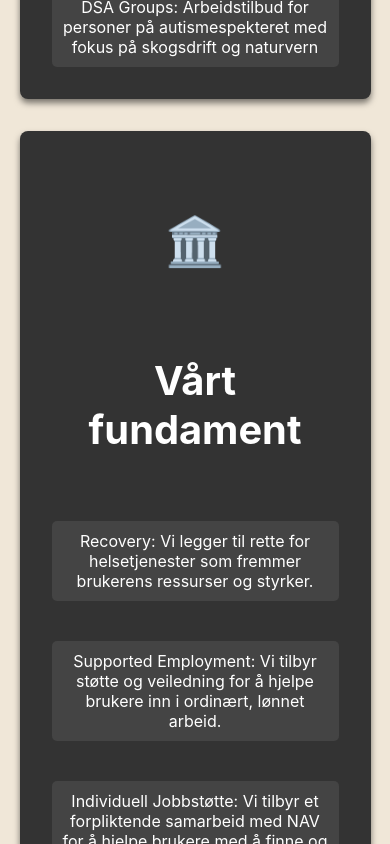
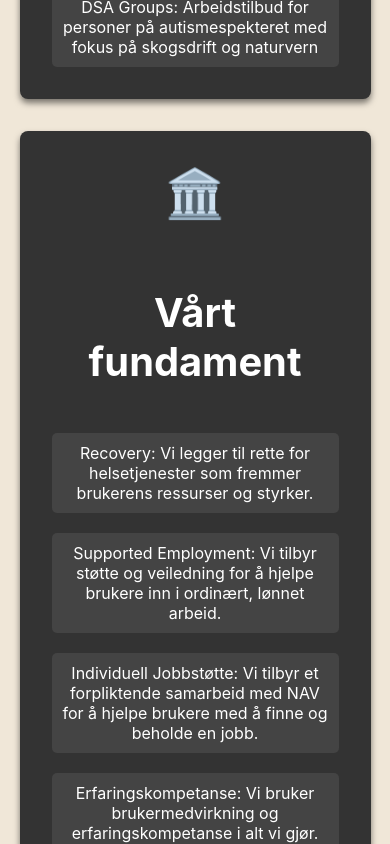
Before and after one commit to Designrpros/AKTHE, a React (Create React App) app: page / in a window 390 px wide. Shown: the part 2000-2844 px from the top of the page. Built offline with nearby package versions, Linux system fonts and the light colour scheme.

Commit message:
hopfully fixed the mobile responsive issue 3

```diff
--- a/src/App.css
+++ b/src/App.css
@@ -32,10 +32,3 @@
 .App-link {
   color: #61dafb;
 }
-
-/* Responsive adjustments */
-@media (max-width: 768px) {
-  .GoalsSection, .FoundationSection {
-    grid-template-columns: 1fr; /* Stack items vertically on small screens */
-  }
-}
--- a/src/App.js
+++ b/src/App.js
@@ -5,9 +5,7 @@ import './App.css';
 
 // Component imports
 import Home from './components/Home';
-import About from './components/About';
 import Services from './components/Services';
-import Contact from './components/Contact';
 
 // Adjusted Transparent Floating Toolbar Component
 const Toolbar = styled.div`
--- a/src/components/About.js
+++ /dev/null
@@ -1,27 +0,0 @@
-import React from 'react';
-import styled from 'styled-components';
-
-const ContentSection = styled.div`
-  padding: 2rem;
-`;
-
-const About = () => {
-  return (
-    <ContentSection>
-      <h2>About Us</h2>
-      <p>
-        [Studio Name] was founded in [year] by [founder(s)]. We are a team of [number] passionate
-        designers with a combined [number] years of experience. We believe in the power of design to
-        communicate ideas, create emotional connections, and drive meaningful results.
-      </p>
-      <p>
-        Our mission is to help our clients achieve their business goals through creative and strategic
-        design solutions. We are committed to providing exceptional service, innovative thinking, and
-        a collaborative approach to every project.
-      </p>
-      {/* Add information about your team, values, or company culture */}
-    </ContentSection>
-  );
-};
-
-export default About;
--- a/src/components/Contact.js
+++ /dev/null
@@ -1,27 +0,0 @@
-import React from 'react';
-import styled from 'styled-components';
-
-const ContentSection = styled.div`
-  padding: 2rem;
-`;
-
-const Contact = () => {
-  return (
-    <ContentSection>
-      <h4>Contact Us</h4>
-      <p>
-        We'd love to hear from you! Feel free to contact us using the following information:
-      </p>
-      <ul>
-        <li>Email: [email address]</li>
-        <li>Phone: [phone number]</li>
-        {/* Add social media links or a contact form */}
-      </ul>
-      <p>
-        You can also visit our studio at: [studio address] (optional)
-      </p>
-    </ContentSection>
-  );
-};
-
-export default Contact;
--- a/src/components/Home.js
+++ b/src/components/Home.js
@@ -97,22 +97,24 @@ const ServicesSection = styled(BaseContentSection)`
 
 // Foundation Section with distinct styling
 const FoundationSection = styled(BaseContentSection)`
-  display: grid;
-  grid-template-columns: repeat(2, 1fr); // Two columns for wider screens
-  gap: 40px;
-  padding-top: 60px; // Increased padding to accommodate the icon
+  display: flex;
+  flex-direction: column;
+  align-items: center;
+  gap: 20px;
+  padding: 2rem;
+
+  @media (min-width: 768px) {
+    display: grid;
+    grid-template-columns: repeat(2, 1fr);
+    gap: 40px;
+  }
 
   &::before {
     content: '🏛️';
     font-size: 3rem;
-    grid-column: 1 / -1; // Span across all columns
-    justify-self: center; // Center the icon in the grid
-    margin-bottom: 20px; // Space between the icon and the content
-  }
-
-  @media (max-width: 768px) {
-    grid-template-columns: 1fr; // Adjust to a single column for mobile devices
-    padding-top: 80px; // Adjust padding if necessary
+    width: 100%;
+    text-align: center;
+    margin-bottom: 20px;
   }
 `;
 
@@ -245,16 +247,6 @@ const wrappedTextRevealVariants = {
   },
 };
 
-const BackgroundGraphics = styled.div`
-  position: absolute;
-  top: 0;
-  left: 0;
-  width: 100%;
-  height: 100%;
-  overflow: hidden;
-  z-index: -1; // Ensure it stays behind the content
-`;
-
 const Circle = styled(motion.div)`
   position: absolute;
   border-radius: 50%;
@@ -303,7 +295,24 @@ const MovingCircles = () => {
   };
 
 
-
+  const FoundationComponent = () => {
+    return (
+      <FoundationSection
+        initial="hidden"
+        animate="visible"
+        variants={contentVariants}
+      >
+        <Heading>Vårt fundament</Heading>
+        <List>
+          <ListItem>Recovery: Vi legger til rette for helsetjenester som fremmer brukerens ressurser og styrker.</ListItem>
+          <ListItem>Supported Employment: Vi tilbyr støtte og veiledning for å hjelpe brukere inn i ordinært, lønnet arbeid.</ListItem>
+          <ListItem>Individuell Jobbstøtte: Vi tilbyr et forpliktende samarbeid med NAV for å hjelpe brukere med å finne og beholde en jobb.</ListItem>
+          <ListItem>Erfaringskompetanse: Vi bruker brukermedvirkning og erfaringskompetanse i alt vi gjør.</ListItem>
+          <ListItem>Sosialt entreprenørskap: Vi er innovative og sosialt engasjerte, og har som mål å være økonomisk bærekraftige.</ListItem>
+        </List>
+      </FoundationSection>
+    );
+  };
 
 
 
@@ -393,37 +402,7 @@ const Home = () => {
                     </ListItem>
                 </List>
                 </ServicesSection>
-                <FoundationSection
-        variants={contentVariants} // Apply the defined variants
-        initial="offscreen" // Initial state before scrolling into view
-        whileInView="onscreen" // State when the component scrolls into view
-        viewport={{ once: true, amount: 0.8 }} // Configuration for triggering the animation
-        >
-                {/* Our Foundation */}
-                <Heading>Vårt fundament</Heading>
-                <List>
-                    <ListItem>
-                    Recovery: Vi legger til rette for helsetjenester som fremmer brukerens
-                    ressurser og styrker.
-                    </ListItem>
-                    <ListItem>
-                    Supported Employment: Vi tilbyr støtte og veiledning for å hjelpe brukere
-                    inn i ordinært, lønnet arbeid.
-                    </ListItem>
-                    <ListItem>
-                    Individuell Jobbstøtte: Vi tilbyr et forpliktende samarbeid med NAV for å
-                    hjelpe brukere med å finne og beholde en jobb.
-                    </ListItem>
-                    <ListItem>
-                    Erfaringskompetanse: Vi bruker brukermedvirkning og erfaringskompetanse i
-                    alt vi gjør.
-                    </ListItem>
-                    <ListItem>
-                    Sosialt entreprenørskap: Vi er innovative og sosialt engasjerte, og har som
-                    mål å være økonomisk bærekraftige.
-                    </ListItem>
-                </List>
-                </FoundationSection>
+                <FoundationComponent />
                 <FinancialSection
         variants={contentVariants} // Apply the defined variants
         initial="offscreen" // Initial state before scrolling into view
```
